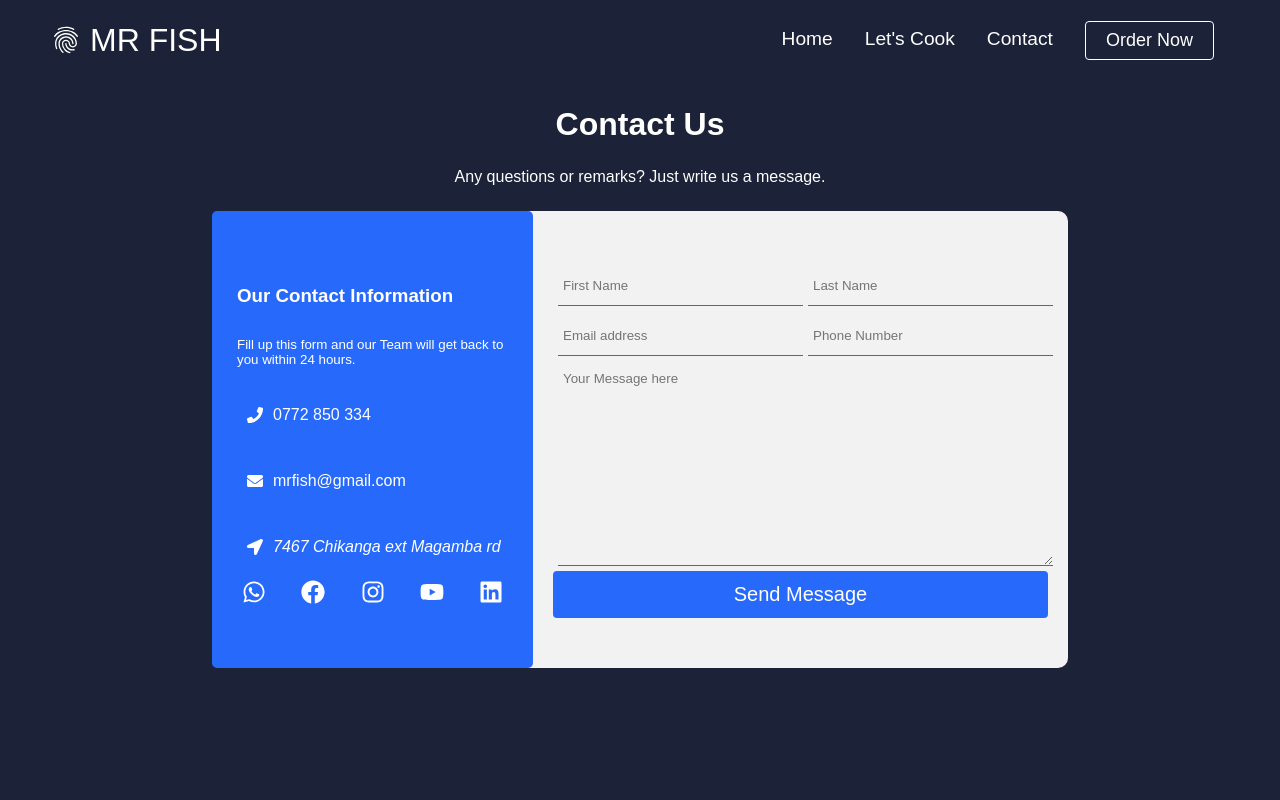
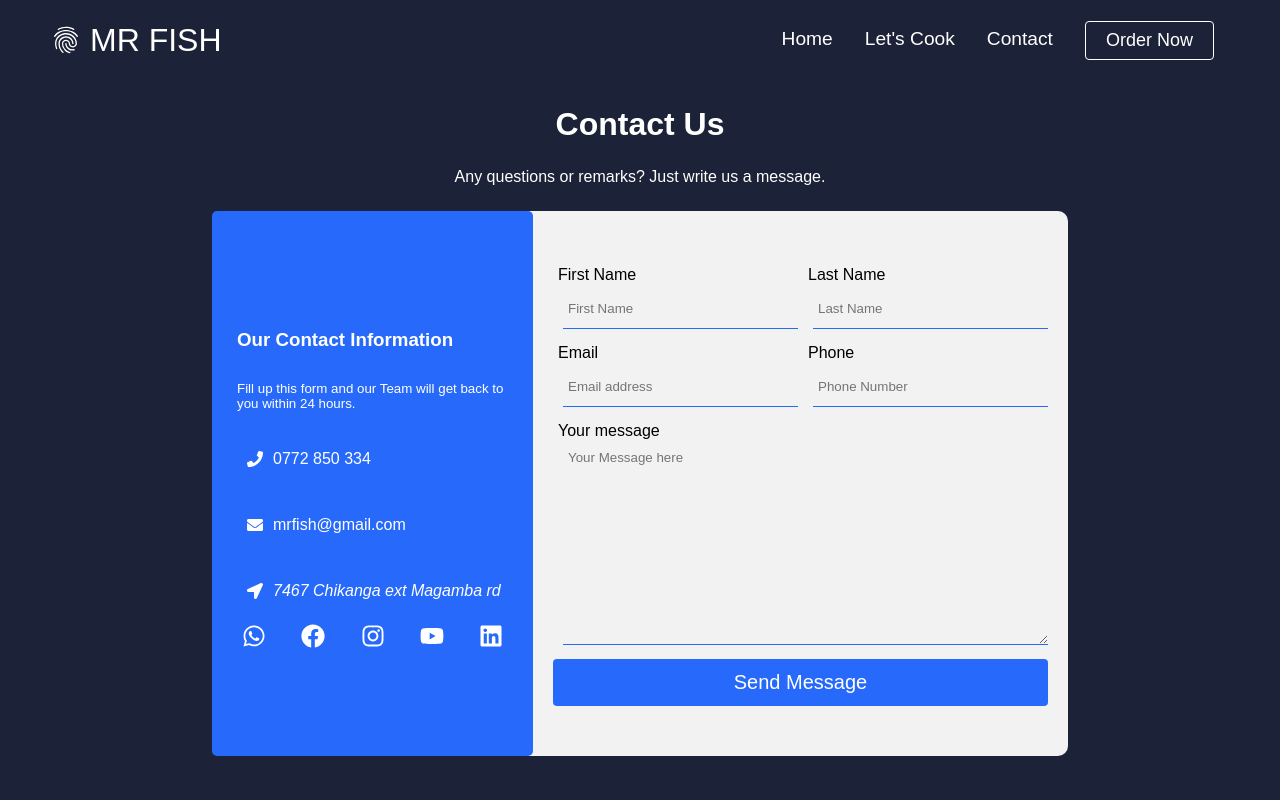
Before and after one commit to jchademwiri/mr-fish, a React (Create React App) app: page /contact in a window 1280 px wide. Shown: the top 800 px of the page. Built offline with nearby package versions, Linux system fonts and the light colour scheme.

Commit message:
added contact page with a form

```diff
--- a/src/components/ContactDetails/ContactDetails.css
+++ b/src/components/ContactDetails/ContactDetails.css
@@ -40,6 +40,7 @@ small {
 }
 .right-container {
 	width: 100%;
+	color: black;
 }
 .left-container > .social-icons {
 	padding: 0 20px;
@@ -50,6 +51,9 @@ small {
 	display: grid;
 	grid-template-columns: 1fr 1fr;
 	gap: 5px;
+}
+.form-input {
+	margin: 5px;
 }
 input,
 textarea {
--- a/src/components/ContactDetails/index.js
+++ b/src/components/ContactDetails/index.js
@@ -79,33 +79,52 @@ const ContactDetails = () => {
 				</div>
 				<div className='right-container '>
 					<div className='contained'>
+						<div className='form-input'>
+							<label htmlFor='firstname'>First Name</label>
 							<input
 								type='text'
 								name='firstName'
-							id='name'
+								id='firstname'
 								placeholder='First Name'
 							/>
+						</div>
+						<div className='form-input'>
+							<label htmlFor='lastname'>Last Name</label>
 							<input
 								type='text'
 								name='lastName'
-							id='name'
+								id='lastname'
 								placeholder='Last Name'
 							/>
 						</div>
+					</div>
 					<div className='contained'>
+						<div className='form-input'>
+							<label htmlFor='email'>Email</label>
 							<input
 								type='email'
 								name='email'
 								id='email'
 								placeholder='Email address'
 							/>
-						<input type='tel' name='tel' id='tel' placeholder='Phone Number' />
 						</div>
-
+						<div className='form-input'>
+							<label htmlFor='phone'>Phone</label>
+							<input
+								type='tel'
+								name='phone'
+								id='phone'
+								placeholder='Phone Number'
+							/>
+						</div>
+					</div>
+					<div className='form-input'>
+						<label htmlFor='message'>Your message</label>
 						<textarea
 							name='message'
 							id='message'
 							placeholder='Your Message here'></textarea>
+					</div>
 					<Button buttonSize='btn--wide' buttonColor='blue' type='submit'>
 						Send Message
 					</Button>
```
Lines whose indentation alone changed are shown as unchanged.
